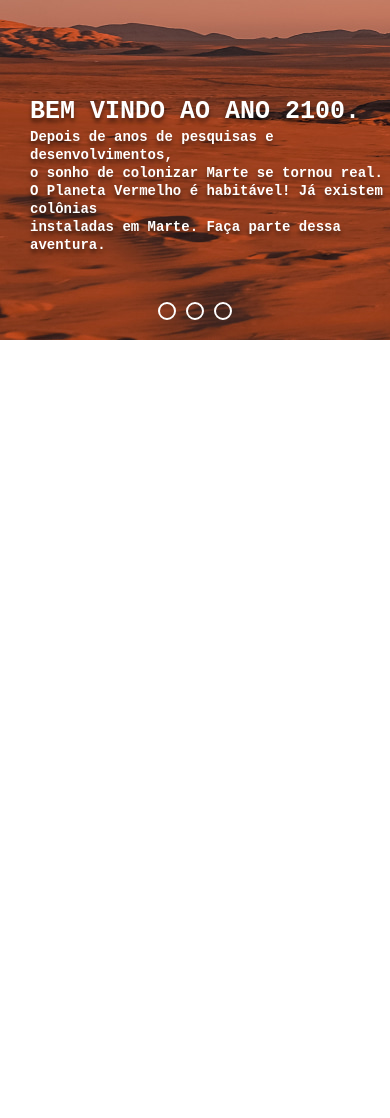
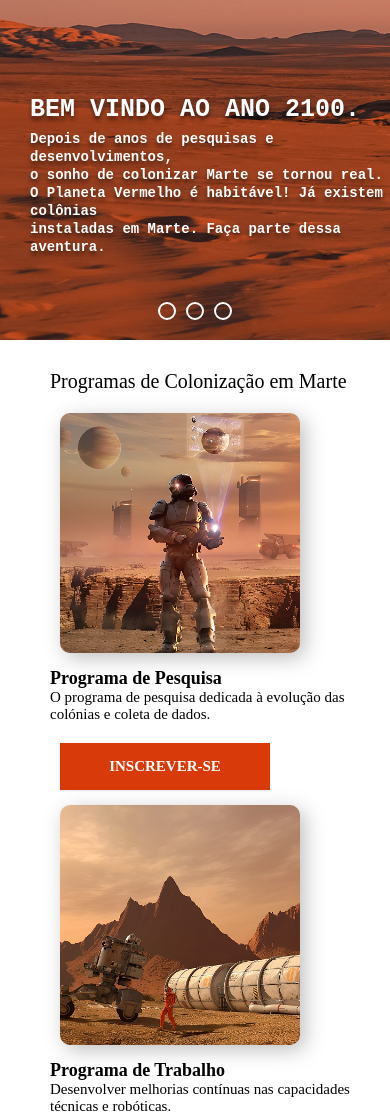
Before and after one commit to AtaliaLourenco/TravelToMars, a plain HTML site: page index.html in a window 390 px wide. Shown: the part 360-1478 px from the top of the page. Before the commit the page ends 844 px from the top, so only its background shows below. Drawn offline with Linux system fonts and the light colour scheme.

Commit message:
atualização

```diff
--- /dev/null
+++ b/css/global/global.css
@@ -0,0 +1,29 @@
+body {
+  margin: 0px;
+  font-family: "Space Mono", monospace;
+}
+
+ul {
+  margin: 0px;
+  padding: 0px;
+  list-style: none;
+}
+
+a {
+  text-decoration: none;
+}
+
+body {
+  margin: 0;
+  padding: 0;
+  height: 100vh;
+}
+
+h1,
+h2,
+h3,
+h4,
+ul,
+p {
+  margin: 0px;
+}
--- a/css/header.css
+++ b/css/global/header.css
@@ -1,18 +1,3 @@
-body {
-  margin: 0px;
-  font-family: "Space Mono", monospace;
-}
-
-ul {
-  margin: 0px;
-  padding: 0px;
-  list-style: none;
-}
-
-a {
-  text-decoration: none;
-}
-
 .header {
   position: absolute;
   display: grid;
@@ -93,6 +78,12 @@ a {
 @media (max-width: 800px) {
   .header {
     margin-left: 20px;
+  }
+}
+
+@media (max-width: 320px) {
+  .header {
+    margin-left: -7px;
   }
 }
 
@@ -185,7 +176,7 @@ a {
 }
 
 .h1-sub {
-  position: relative;
+  position: absolute;
   font-weight: 700;
   font-size: 40px;
   line-height: 52px;
@@ -200,6 +191,7 @@ a {
     margin-left: 150px;
     font-size: 38px;
     line-height: 50px;
+    top: 435px;
   }
 }
 
@@ -207,6 +199,7 @@ a {
   .h1-sub {
     margin-left: 100px;
     font-size: 35px;
+    top: 445px;
   }
 }
 
@@ -238,21 +231,21 @@ a {
 
 @media (max-width: 350px) {
   .h1-sub {
-    margin-left: 15px;
-    font-size: 24px;
+    margin-left: 10px;
+    font-size: 22px;
   }
 }
 
 @media (max-width: 280px) {
   .h1-sub {
-    margin-left: 10px;
     font-size: 18px;
+    top: 450px;
   }
 }
 
 .p-sub {
-  position: relative;
-  top: 390px;
+  position: absolute;
+  top: 490px;
   margin-left: 220px;
   font-weight: 600;
   font-size: 22px;
@@ -313,17 +306,11 @@ a {
   }
 }
 
-body {
-  margin: 0;
-  padding: 0;
-  height: 100vh;
-}
-
 .slider {
   width: 100%;
   height: 700px;
   overflow: hidden;
-  position: absolute;
+  position: relative;
 }
 
 .navigation-bar {
--- /dev/null
+++ b/css/programas.css
@@ -0,0 +1,316 @@
+/** LISTA DE PROGRAMAS PAGINA HOME **/
+.programa-lista-principal {
+  box-sizing: border-box;
+  margin-left: 100px;
+  padding-top: 100px;
+  padding-bottom: 100px;
+}
+
+@media (max-width: 1030px) {
+  .programa-lista-principal {
+    margin-left: 70px;
+  }
+}
+@media (max-width: 1000px) {
+  .programa-lista-principal {
+    margin-right: 40px;
+  }
+}
+
+@media (max-width: 800px) {
+  .programa-lista-principal {
+    margin-left: 50px;
+    padding-top: 50px;
+  }
+}
+
+@media (max-width: 600px) {
+  .programa-lista-principal {
+    padding-top: 50px;
+  }
+}
+
+@media (max-width: 500px) {
+  .programa-lista-principal {
+    padding-top: 30px;
+  }
+}
+
+.programa-lista-principal ul {
+  display: flex;
+  gap: 150px;
+  margin-left: auto;
+  margin-right: auto;
+}
+
+@media (max-width: 500px) {
+  .programa-lista-principal ul {
+    flex-wrap: wrap;
+  }
+}
+
+@media (max-width: 1600px) {
+  .programa-lista-principal ul {
+    gap: 50px;
+  }
+}
+
+@media (max-width: 1400px) {
+  .programa-lista-principal ul {
+    gap: 30px;
+  }
+}
+
+@media (max-width: 1200px) {
+  .programa-lista-principal ul {
+    gap: 25px;
+  }
+}
+
+@media (max-width: 600px) {
+  .programa-lista-principal ul {
+    gap: 15px;
+  }
+}
+
+.programas-lista {
+  font-family: "Space Mono";
+  font-weight: 500;
+  font-size: 30px;
+  margin-bottom: 20px;
+}
+
+@media (max-width: 600px) {
+  .programas-lista {
+    font-size: 25px;
+  }
+}
+
+@media (max-width: 500px) {
+  .programas-lista {
+    font-size: 20px;
+  }
+}
+
+@media (max-width: 320px) {
+  .programas-lista {
+    font-size: 18px;
+    margin-left: -10px;
+  }
+}
+
+@media (max-width: 280px) {
+  .programas-lista {
+    font-size: 18px;
+    margin-left: -10px;
+  }
+}
+
+.img-lista-programas {
+  filter: drop-shadow(5px 5px 10px rgba(0, 0, 0, 0.25));
+  border-radius: 10px;
+  max-width: 100%;
+  margin-bottom: 20px;
+}
+
+@media (max-width: 1600px) {
+  .img-lista-programas {
+    max-width: 90%;
+    margin-bottom: 10px;
+  }
+}
+
+@media (max-width: 1400px) {
+  .img-lista-programas {
+    max-width: 80%;
+  }
+}
+
+@media (max-width: 500px) {
+  .img-lista-programas {
+    max-width: 80%;
+    margin-left: 30px;
+  }
+}
+
+@media (max-width: 420px) {
+  .img-lista-programas {
+    margin-left: 0px;
+  }
+}
+
+@media (max-width: 400px) {
+  .img-lista-programas {
+    margin-left: 10px;
+  }
+}
+
+@media (max-width: 320px) {
+  .img-lista-programas {
+    margin-left: -10px;
+  }
+}
+
+@media (max-width: 280px) {
+  .img-lista-programas {
+    margin-left: -10px;
+  }
+}
+
+.h3-titu-lista {
+  font-family: "Space Mono";
+  font-weight: 700;
+  font-size: 25px;
+  margin-bottom: 8px;
+}
+
+@media (max-width: 1400px) {
+  .h3-titu-lista {
+    font-size: 23px;
+    margin-bottom: 2px;
+  }
+}
+
+@media (max-width: 1200px) {
+  .h3-titu-lista {
+    font-size: 21px;
+    margin-bottom: 0px;
+  }
+}
+
+@media (max-width: 1000px) {
+  .h3-titu-lista {
+    font-size: 19px;
+  }
+}
+
+@media (max-width: 800px) {
+  .h3-titu-lista {
+    font-size: 18px;
+  }
+}
+
+@media (max-width: 600px) {
+  .h3-titu-lista {
+    font-size: 16px;
+  }
+}
+
+@media (max-width: 500px) {
+  .h3-titu-lista {
+    font-size: 18px;
+    margin-left: 35px;
+  }
+}
+
+@media (max-width: 420px) {
+  .h3-titu-lista {
+    margin-left: 0px;
+  }
+}
+
+@media (max-width: 384px) {
+  .h3-titu-lista {
+    margin-left: 0px;
+  }
+}
+
+@media (max-width: 376px) {
+  .h3-titu-lista {
+    margin-left: 0px;
+  }
+}
+
+@media (max-width: 321px) {
+  .h3-titu-lista {
+    margin-left: -7px;
+  }
+}
+
+@media (max-width: 280px) {
+  .h3-titu-lista {
+    margin-left: -10px;
+  }
+}
+
+.p-lista-programas {
+  font-family: "Space Mono";
+  font-style: normal;
+  font-weight: 400;
+  font-size: 22px;
+  line-height: 33px;
+  max-width: 450px;
+  margin-bottom: 20px;
+}
+
+@media (max-width: 1600px) {
+  .p-lista-programas {
+    line-height: 30px;
+  }
+}
+
+@media (max-width: 1400px) {
+  .p-lista-programas {
+    font-size: 21px;
+    margin-bottom: 2px;
+    line-height: 28px;
+    max-width: 350px;
+    margin-bottom: 20px;
+  }
+}
+
+@media (max-width: 1200px) {
+  .p-lista-programas {
+    font-size: 19px;
+    line-height: 25px;
+    max-width: 330px;
+  }
+}
+
+@media (max-width: 1000px) {
+  .p-lista-programas {
+    font-size: 18px;
+    line-height: 23px;
+  }
+}
+
+@media (max-width: 800px) {
+  .p-lista-programas {
+    font-size: 15px;
+    line-height: 20px;
+  }
+}
+
+@media (max-width: 600px) {
+  .p-lista-programas {
+    font-size: 14px;
+    line-height: 18px;
+  }
+}
+
+@media (max-width: 500px) {
+  .p-lista-programas {
+    font-size: 15px;
+    line-height: 17px;
+    margin-left: 35px;
+  }
+}
+
+@media (max-width: 420px) {
+  .p-lista-programas {
+    margin-left: 0px;
+  }
+}
+
+@media (max-width: 320px) {
+  .p-lista-programas {
+    margin-left: -10px;
+  }
+}
+
+@media (max-width: 280px) {
+  .p-lista-programas {
+    margin-left: -10px;
+    font-size: 12px;
+  }
+}
--- a/css/style.css
+++ b/css/style.css
@@ -1 +1,4 @@
-@import "./header.css";
+@import "./global/header.css";
+@import "./global/global.css ";
+@import "./utilidades/componentes.css ";
+@import "./programas.css ";
--- /dev/null
+++ b/css/utilidades/componentes.css
@@ -0,0 +1,220 @@
+/** BOTÃO **/
+
+.botao {
+  display: inline-block;
+  padding: 16px 32px;
+  background-color: #d83b09;
+  bottom: 5px;
+  box-shadow: 0 1px 2px rgba(0, 0, 0, 0.1);
+  text-transform: uppercase;
+  color: #ffffff;
+  font-family: "Space Mono";
+  font-weight: 700;
+  font-size: 25px;
+  line-height: 37px;
+}
+
+.botao1,
+.botao2,
+.botao3 {
+  width: 390px;
+  text-align: center;
+  display: inline-block;
+  padding: 16px 32px;
+  background-color: #d83b09;
+  bottom: 5px;
+  box-shadow: 0 1px 2px rgba(0, 0, 0, 0.1);
+  text-transform: uppercase;
+  color: #ffffff;
+  font-family: "Space Mono";
+  font-weight: 700;
+  font-size: 25px;
+  line-height: 37px;
+}
+
+.botao1:hover {
+  color: #000000;
+}
+.botao2:hover {
+  color: #000000;
+}
+.botao3:hover {
+  color: #000000;
+}
+
+@media (max-width: 1600px) {
+  .botao1,
+  .botao2,
+  .botao3 {
+    width: 340px;
+  }
+}
+
+@media (max-width: 1400px) {
+  .botao3 {
+    width: 260px;
+    padding: 13px 25px;
+    font-size: 23px;
+  }
+}
+
+@media (max-width: 1400px) {
+  .botao1,
+  .botao2 {
+    width: 280px;
+    padding: 12px 25px;
+    font-size: 22px;
+    margin-top: 30px;
+  }
+}
+
+@media (max-width: 1200px) {
+  .botao1,
+  .botao2 {
+    width: 280px;
+    margin-top: 23px;
+  }
+}
+
+@media (max-width: 1030px) {
+  .botao1,
+  .botao2,
+  .botao3 {
+    width: 200px;
+    padding: 10px 25px;
+    font-size: 19px;
+  }
+
+  .botao2 {
+    margin-top: 25px;
+  }
+
+  .botao1 {
+    margin-top: 0px;
+  }
+}
+
+@media (max-width: 1000px) {
+  .botao1,
+  .botao2,
+  .botao3 {
+    width: 180px;
+    padding: 5px 25px;
+    font-size: 18px;
+    margin-top: 0px;
+  }
+}
+
+@media (max-width: 912px) {
+  .botao1,
+  .botao2 {
+    margin-top: 28px;
+  }
+}
+
+@media (max-width: 820px) {
+  .botao1,
+  .botao2,
+  .botao3 {
+    width: 130px;
+    padding: 5px 25px;
+    font-size: 15px;
+  }
+
+  .botao1,
+  .botao2 {
+    margin-top: 24px;
+  }
+}
+
+@media (max-width: 800px) {
+  .botao1,
+  .botao2,
+  .botao3 {
+    width: 130px;
+    padding: 5px 25px;
+    font-size: 15px;
+    margin-top: 0px;
+  }
+}
+
+@media (max-width: 600px) {
+  .botao1,
+  .botao2,
+  .botao3 {
+    padding: 5px;
+    font-size: 13px;
+    margin-top: 0px;
+  }
+}
+
+@media (max-width: 600px) {
+  .botao1 {
+    margin-top: 18px;
+  }
+}
+
+@media (max-width: 500px) {
+  .botao1,
+  .botao2,
+  .botao3 {
+    width: 310px;
+    margin-left: 35px;
+    padding: -10px;
+    font-size: 15px;
+    margin-top: 0px;
+  }
+}
+
+@media (max-width: 540px) {
+  .botao1 {
+    margin-top: 0px;
+  }
+}
+
+@media (max-width: 470px) {
+  .botao1,
+  .botao2,
+  .botao3 {
+    width: 200px;
+    margin-left: 35px;
+    padding: -10px;
+    font-size: 15px;
+    margin-top: 0px;
+  }
+}
+
+@media (max-width: 420px) {
+  .botao1,
+  .botao2,
+  .botao3 {
+    margin-left: 0px;
+  }
+}
+
+@media (max-width: 400px) {
+  .botao1,
+  .botao2,
+  .botao3 {
+    margin-left: 10px;
+  }
+}
+
+@media (max-width: 320px) {
+  .botao1,
+  .botao2,
+  .botao3 {
+    margin-left: -10px;
+    width: 170px;
+  }
+}
+
+@media (max-width: 280px) {
+  .botao1,
+  .botao2,
+  .botao3 {
+    margin-left: -10px;
+    font-size: 12px;
+    width: 150px;
+  }
+}
--- a/index.html
+++ b/index.html
@@ -11,7 +11,6 @@
   <link rel="stylesheet" href="./css/style.css">
   <link rel="icon" href="./IMAGENS/favicon.svg" type="image/svg+xml">
 </head>
-
 
 <body>
   <div class="slider">
@@ -56,6 +55,30 @@
     <h1 class="h1-sub"> Bem vindo ao ano 2100.</h1>
     <p class="p-sub">Depois de anos de pesquisas e desenvolvimentos,<br> o sonho de colonizar Marte se tornou real. <br> O Planeta Vermelho é habitável! Já existem colônias <br> instaladas em Marte. Faça parte dessa aventura.</p>
   </div>
+
+  <article class="programa-lista-principal">
+    <h2 class="programas-lista">Programas de Colonização em Marte </h2>
+    <ul>
+      <li>
+        <img class="img-lista-programas" src="./IMAGENS/lista1-programas.png" alt="Pesquisa">
+        <h3 class="h3-titu-lista">Programa de Pesquisa</h3>
+        <p class="p-lista-programas">O programa de pesquisa dedicada à evolução das colónias e coleta de dados.</p>
+        <a class="botao1" href="./programas/pesquisa.html">Inscrever-se</a>
+      </li>
+      <li>
+        <img class="img-lista-programas" src="./IMAGENS/lista2-programas.jpg" alt="Pesquisa">
+        <h3 class="h3-titu-lista">Programa de Trabalho</h3>
+        <p class="p-lista-programas">Desenvolver melhorias contínuas nas capacidades técnicas e robóticas.</p>
+        <a class="botao2" href="./programas/pesquisa.html">Inscrever-se</a>
+      </li>
+      <li>
+        <img class="img-lista-programas" src="./IMAGENS/lista3-programas.jpg" alt="Pesquisa">
+        <h3 class="h3-titu-lista">Programa de Colonização</h3>
+        <p class="p-lista-programas">Estabeleça uma colónia em Marte para aumento da população, e exploração do Planeta.</p>
+        <a class="botao3" href="./programas/pesquisa.html">Inscrever-se</a>
+      </li>
+    </ul>
+  </article>
 </body>
 
 </html>
```
Also changed, not shown: IMAGENS/lista1-programas.png (added), IMAGENS/lista2-programas.jpg (added), IMAGENS/lista3-programas.jpg (added), css/script.js (deleted).
